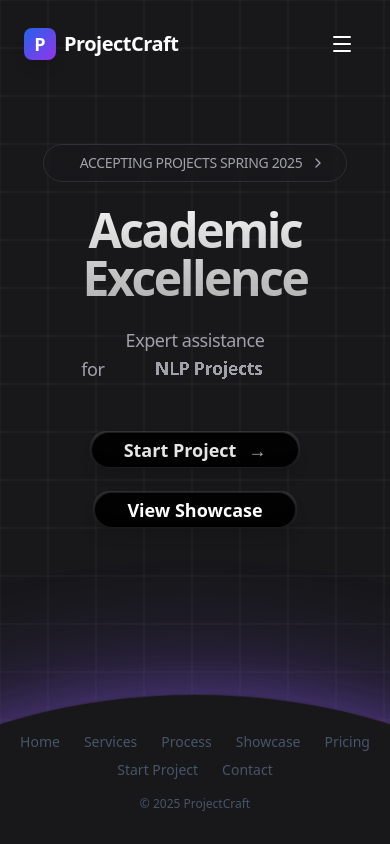
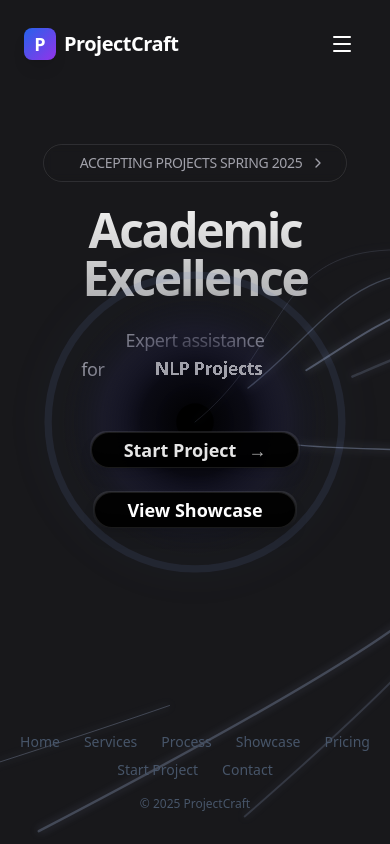
Before and after one commit to rishabh552/Academic-Excellence, a React (Vite) app: page / in a window 390 px wide. Built offline with nearby package versions, Linux system fonts and the light colour scheme.

Commit message:
feat: implement MobileHero section with an animated BlackHoleEffect background.

```diff
--- a/src/components/mobile-hero.tsx
+++ b/src/components/mobile-hero.tsx
@@ -5,7 +5,7 @@ import { Link } from "react-router-dom";
 import { ChevronRight } from "lucide-react";
 import { GlassButton } from "@/components/ui/glass-button";
 import { MorphingText } from "@/components/ui/morphing-text";
-import { GridBeam } from "@/components/ui/grid-beam";
+import { BlackHoleEffect } from "@/components/ui/black-hole-effect";
 
 interface MobileHeroProps {
     title?: string;
@@ -19,24 +19,8 @@ export function MobileHero({ title = "Academic Excellence" }: MobileHeroProps) {
             id="mobile-hero"
             className="relative mx-auto w-full pt-36 pb-24 px-6 text-center md:pt-44 md:px-8 min-h-screen overflow-hidden bg-transparent"
         >
-            {/* SVG GridBeam covering full hero area - Responsive full-screen coverage */}
-            <GridBeam
-                className="top-0 left-0 opacity-50 -z-10"
-                fullScreen={true}
-                gridSize={48}
-                duration={3}
-                delay={1}
-            />
-
-            {/* Radial Accent at Bottom - Enhanced purple glow */}
-            <div
-                className="absolute left-1/2 top-[calc(100%-150px)]
-                h-[600px] w-[900px] md:h-[700px] md:w-[1200px]
-                -translate-x-1/2 rounded-[100%]
-                bg-background
-                border-t border-purple-500/20
-                shadow-[0_-30px_100px_rgba(139,92,246,0.3),0_-10px_40px_rgba(139,92,246,0.2)]"
-            />
+            {/* Canvas Black Hole Effect - High Performance Background */}
+            <BlackHoleEffect />
 
             {/* Eyebrow Badge - Semantic colors */}
             <motion.div
--- /dev/null
+++ b/src/components/ui/black-hole-effect.tsx
@@ -0,0 +1,207 @@
+"use client";
+
+/**
+ * Black Hole Effect - Enhanced Visual Impact
+ *
+ * Features:
+ * - Glow trail on paths (CSS filter blur)
+ * - Pulsing core animation
+ * - Varied path thickness (thicker at start, thinner at center)
+ * - 25 paths with Bezier spiral curves
+ * - GPU-optimized CSS animations
+ */
+
+const CENTER_X = 348;
+const CENTER_Y = 158;
+
+// Generate paths with varied thickness based on index
+const generatePath = (angle: number, radiusOffset: number): string => {
+    const startRadius = 280 + radiusOffset * 80;
+    const startX = CENTER_X + startRadius * Math.cos(angle);
+    const startY = CENTER_Y + startRadius * Math.sin(angle) * 0.5;
+
+    const twist = Math.PI / 2 + radiusOffset * 0.3;
+    const cp1Angle = angle - twist;
+    const cp1Radius = startRadius * 0.7;
+    const cp1x = CENTER_X + cp1Radius * Math.cos(cp1Angle);
+    const cp1y = CENTER_Y + cp1Radius * Math.sin(cp1Angle) * 0.6;
+
+    const cp2Angle = angle - twist / 2;
+    const cp2Radius = startRadius * 0.3;
+    const cp2x = CENTER_X + cp2Radius * Math.cos(cp2Angle);
+    const cp2y = CENTER_Y + cp2Radius * Math.sin(cp2Angle) * 0.8;
+
+    return `M ${startX.toFixed(1)} ${startY.toFixed(1)} C ${cp1x.toFixed(1)} ${cp1y.toFixed(1)}, ${cp2x.toFixed(1)} ${cp2y.toFixed(1)}, ${CENTER_X} ${CENTER_Y}`;
+};
+
+// Pre-generate 25 paths with varied thickness
+interface PathData {
+    d: string;
+    delay: number;
+    opacity: number;
+    thickness: number; // Varied thickness
+}
+
+const PATHS: PathData[] = [];
+
+for (let i = 0; i < 25; i++) {
+    const angle = (i / 25) * Math.PI * 2;
+    const radiusOffset = (i % 5) / 5;
+    PATHS.push({
+        d: generatePath(angle, radiusOffset),
+        delay: (i / 25) * 10,
+        opacity: 0.2 + (i % 3) * 0.1,
+        thickness: 0.3 + (i % 4) * 0.2, // Varies from 0.3 to 0.9
+    });
+}
+
+export function BlackHoleEffect() {
+    return (
+        <div
+            className="absolute inset-0 pointer-events-none"
+            style={{
+                willChange: 'contents',
+                transform: 'translateZ(0)',
+            }}
+        >
+            <svg
+                className="w-full h-full"
+                viewBox="0 0 696 316"
+                fill="none"
+                preserveAspectRatio="xMidYMid slice"
+                style={{ willChange: 'transform' }}
+            >
+                <title>Black Hole Effect</title>
+
+                {/* Gradient definitions */}
+                <defs>
+                    {/* Core gradient */}
+                    <radialGradient id="bhCoreGradient" cx="50%" cy="50%" r="50%">
+                        <stop offset="0%" stopColor="#000" />
+                        <stop offset="40%" stopColor="rgba(10,10,20,0.95)" />
+                        <stop offset="70%" stopColor="rgba(30,30,60,0.4)" />
+                        <stop offset="100%" stopColor="rgba(15,23,42,0)" />
+                    </radialGradient>
+
+                    {/* Glow filter for paths */}
+                    <filter id="glowFilter" x="-50%" y="-50%" width="200%" height="200%">
+                        <feGaussianBlur stdDeviation="1.5" result="blur" />
+                        <feMerge>
+                            <feMergeNode in="blur" />
+                            <feMergeNode in="SourceGraphic" />
+                        </feMerge>
+                    </filter>
+
+                    {/* Pulse glow filter for core */}
+                    <filter id="pulseGlow" x="-100%" y="-100%" width="300%" height="300%">
+                        <feGaussianBlur stdDeviation="8" result="blur" />
+                        <feMerge>
+                            <feMergeNode in="blur" />
+                            <feMergeNode in="SourceGraphic" />
+                        </feMerge>
+                    </filter>
+                </defs>
+
+                {/* Pulsing outer glow ring */}
+                <circle
+                    cx={CENTER_X}
+                    cy={CENTER_Y}
+                    r="55"
+                    fill="none"
+                    stroke="rgba(100, 120, 180, 0.3)"
+                    strokeWidth="2"
+                    filter="url(#pulseGlow)"
+                    className="pulse-ring"
+                />
+
+                {/* Central black hole with gradient */}
+                <circle cx={CENTER_X} cy={CENTER_Y} r="50" fill="url(#bhCoreGradient)" />
+
+                {/* Pulsing inner core */}
+                <circle
+                    cx={CENTER_X}
+                    cy={CENTER_Y}
+                    r="8"
+                    fill="#000"
+                    className="pulse-core"
+                />
+
+                {/* Vortex paths with glow and varied thickness */}
+                <g filter="url(#glowFilter)">
+                    {PATHS.map((path, i) => (
+                        <path
+                            key={i}
+                            d={path.d}
+                            stroke="rgba(180, 200, 240, 0.8)"
+                            strokeWidth={path.thickness}
+                            strokeOpacity={path.opacity}
+                            strokeLinecap="round"
+                            fill="none"
+                            className="vortex-path"
+                            style={{
+                                animationDelay: `${path.delay}s`,
+                            }}
+                        />
+                    ))}
+                </g>
+            </svg>
+
+            {/* CSS animations */}
+            <style>{`
+                .vortex-path {
+                    stroke-dasharray: 600;
+                    stroke-dashoffset: 600;
+                    animation: vortexDraw 10s linear infinite;
+                    will-change: stroke-dashoffset, opacity;
+                }
+
+                @keyframes vortexDraw {
+                    0% {
+                        stroke-dashoffset: 600;
+                        opacity: 0;
+                    }
+                    8% {
+                        opacity: 1;
+                    }
+                    85% {
+                        opacity: 1;
+                    }
+                    100% {
+                        stroke-dashoffset: 0;
+                        opacity: 0;
+                    }
+                }
+
+                .pulse-core {
+                    animation: corePulse 3s ease-in-out infinite;
+                }
+
+                @keyframes corePulse {
+                    0%, 100% {
+                        r: 6;
+                        opacity: 1;
+                    }
+                    50% {
+                        r: 10;
+                        opacity: 0.8;
+                    }
+                }
+
+                .pulse-ring {
+                    animation: ringPulse 4s ease-in-out infinite;
+                }
+
+                @keyframes ringPulse {
+                    0%, 100% {
+                        opacity: 0.2;
+                        stroke-width: 1;
+                    }
+                    50% {
+                        opacity: 0.5;
+                        stroke-width: 3;
+                    }
+                }
+            `}</style>
+        </div>
+    );
+}
```
